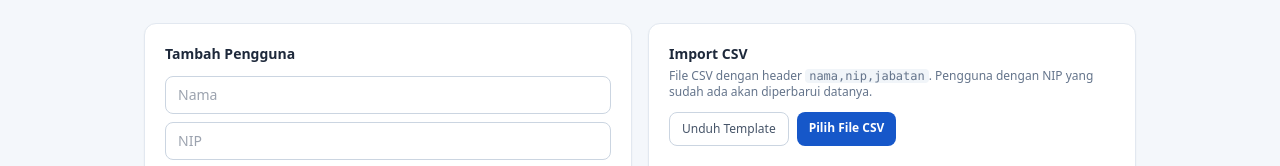
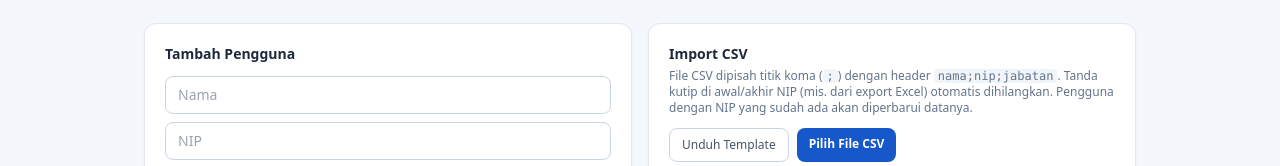
Before and after one commit to BDK-Makassar/eoffice-survey, a Next.js app: page /admin/users in a window 1280 px wide. Both pictures are taken after typing "Sample123" into the empty fields and a click on the button "Masuk". Shown: the part 142-308 px from the top of the page. Built offline with nearby package versions, Linux system fonts and the light colour scheme; no server answers; the database is empty.

Commit message:
perubaha

```diff
--- a/app/admin/users/page.tsx
+++ b/app/admin/users/page.tsx
@@ -97,7 +97,7 @@ export default function UsersPage() {
   }
 
   function downloadTemplate() {
-    const csv = "nama,nip,jabatan\nContoh Nama,198001012000031001,Widyaiswara Ahli Muda\n";
+    const csv = "nama;nip;jabatan\nContoh Nama;198001012000031001;Widyaiswara Ahli Muda\n";
     const blob = new Blob([csv], { type: "text/csv" });
     const url = URL.createObjectURL(blob);
     const a = document.createElement("a");
@@ -146,8 +146,10 @@ export default function UsersPage() {
         <section className="rounded-xl border border-slate-200 bg-white p-5 shadow-sm">
           <h2 className="text-sm font-semibold text-slate-800">Import CSV</h2>
           <p className="mt-1 text-xs text-slate-500">
-            File CSV dengan header <code className="rounded bg-slate-100 px-1">nama,nip,jabatan</code>.
-            Pengguna dengan NIP yang sudah ada akan diperbarui datanya.
+            File CSV dipisah titik koma (<code className="rounded bg-slate-100 px-1">;</code>) dengan header{" "}
+            <code className="rounded bg-slate-100 px-1">nama;nip;jabatan</code>. Tanda kutip di awal/akhir
+            NIP (mis. dari export Excel) otomatis dihilangkan. Pengguna dengan NIP yang sudah ada akan
+            diperbarui datanya.
           </p>
           <div className="mt-3 flex flex-wrap gap-2">
             <button
--- a/app/api/admin/users/import/route.ts
+++ b/app/api/admin/users/import/route.ts
@@ -9,7 +9,7 @@ function parseCsv(text: string): string[][] {
     .split(/\r?\n/)
     .map((line) => line.trim())
     .filter((line) => line.length > 0)
-    .map((line) => line.split(",").map((cell) => cell.trim().replace(/^"|"$/g, "")));
+    .map((line) => line.split(";").map((cell) => cell.trim().replace(/^"+|"+$/g, "").trim()));
 }
 
 export async function POST(req: NextRequest) {
```
Also changed, not shown: 1 other file (tests, documents, lock files or other folders).
